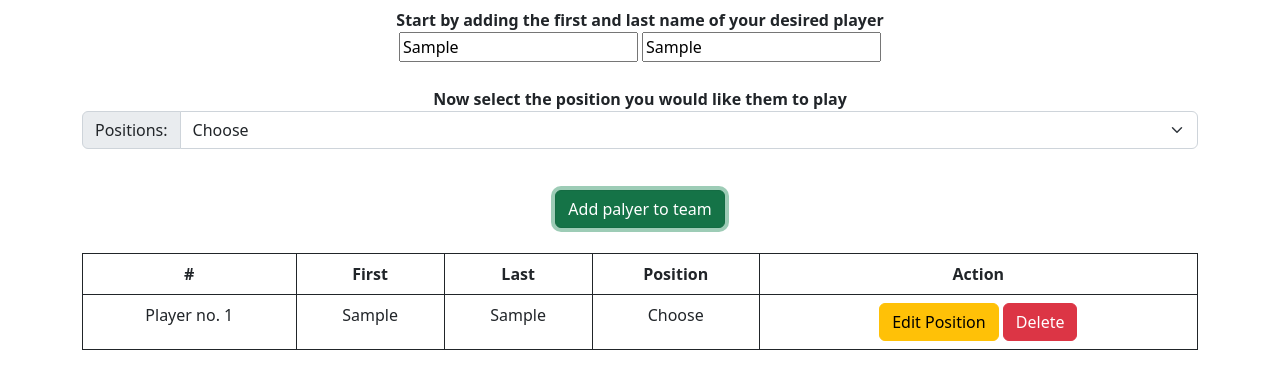
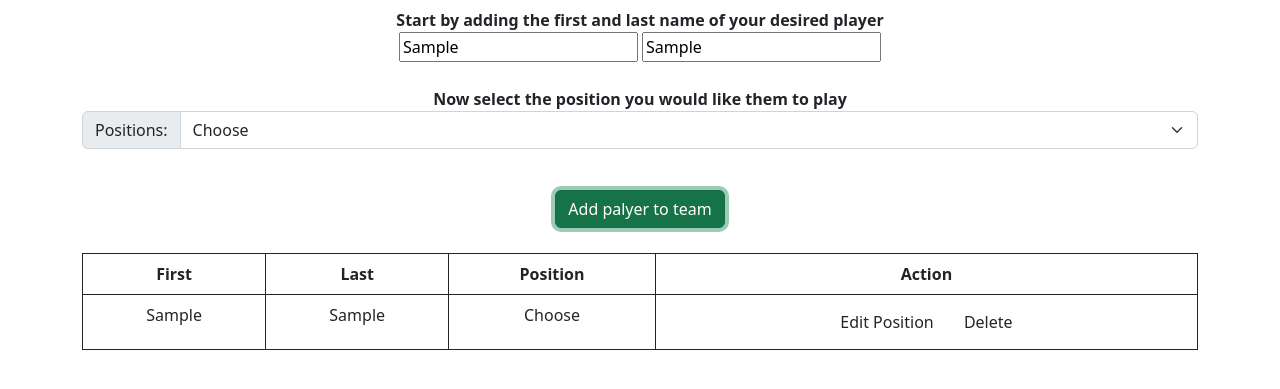
Before and after one commit to tlarkin011/J-query-Project, a website: page index.html in a window 1280 px wide. Both pictures are taken after typing "Sample", "Sample" into the empty fields and a click on the button "Add palyer to team". Shown: the part 73-462 px from the top of the page. Drawn offline with nearby package versions, Linux system fonts and the light colour scheme.

Commit message:
finished product

```diff
--- a/index.html
+++ b/index.html
@@ -103,7 +103,6 @@
 	<table class="table">
 		<thead>
             <tr id="row">
-              <th scope="col">#</th>
               <th scope="col">First</th>
               <th scope="col">Last</th>
               <th scope="col">Position</th>
@@ -119,7 +118,9 @@
 
 
 
+
     </div>
+
 
 
 
--- a/index.js
+++ b/index.js
@@ -1,7 +1,8 @@
 
 let lineNo = 1;
 let rowNumber = 0;
-
+let newRow = ""
+let playersArray =[]
 
 		$(document).ready(function () {
 			$("#addRow").click(() => {
@@ -10,22 +11,29 @@ let rowNumber = 0;
 				var nameInput = $('#firstName').val();
 				var lastName = $('#lastName').val();
 				var position = $('#inputGroupSelect01').val();
-				let markUp =  (`<tr value= ${rowNumber} id=newRow><td> Player no.  ${lineNo}  </td>'  <td>  ${nameInput}  </td>
-				<td> ${lastName} </td> <td> ${position} </td> <td> <button type="button" id="edit" class="btn btn-warning">Edit Position</button> <button type="button" id="delete"  class="btn btn-danger">Delete</button></td></tr>  `);
-				table.append(markUp)
+				let markUp =  "<tr id=newRow>" +
+				"<td>" + nameInput + "</td>" +
+				"<td>" + lastName + "</td>" +
+				"<td>" + position + "</td>" +
+				"<td> <button type=button  onclick=editPos() id=edit class= btn btn-warning >Edit Position</button> <button type=button onclick=productDelete() id=delete  class=btn btn-danger>Delete</button></td></tr>";
+				table.append(markUp + rowNumber)
+				rowNumber++;
+				lineNo++;
+				playersArray.push(nameInput, lastName, position)
+				console.log(playersArray)
+			});
 
 
-				rowNumber++;
-				lineNo++;
+		});
 
-				console.log(nameInput);
-				console.log(rowNumber);
-				console.log(markUp);
+		function productDelete()  {
+			$("#newRow").remove()
 
+		}
 
-				$('#edit').click(function  () {
+		function editPos () {
 
-					$('#newRow td:nth-child(4)').replaceWith(`<div class="input-group mb-3">
+			$('#newRow td:nth-child(3)').replaceWith(`<div class="input-group mb-3">
 				<label class="input-group-text" for="inputGroupSelect01">New Pos.</label>
 				<select class="form-select" id="inputGroupSelect02">
 				  <option selected id="position">Choose...</option>
@@ -37,17 +45,12 @@ let rowNumber = 0;
 
 				</select>
 			  </div>`);
+			  $('#newRow td:nth-child(4)').replaceWith("<button id=submitbtn type=button onclick=submitChange() class=btn btn-success>Submit</button>")
 		}
-				);
 
-				$('#delete').click(function ()  {
-					$('#newRow').remove()
+		function submitChange(){
+			$("#inputGroupSelect02").replaceWith($("#inputGroupSelect02").val())
+			$('#submitbtn').remove()
+			$('#newRow').append("<td> <button type=button  onclick=editPos() id= edit class= btn btn-warning >Edit Position</button> <button type=button onclick=productDelete() id=delete  class=btn btn-danger>Delete</button></td></tr>")
 
-				})
-
-
-
-			});
-
-
-			});
+		}
```
Lines whose indentation alone changed are shown as unchanged.
